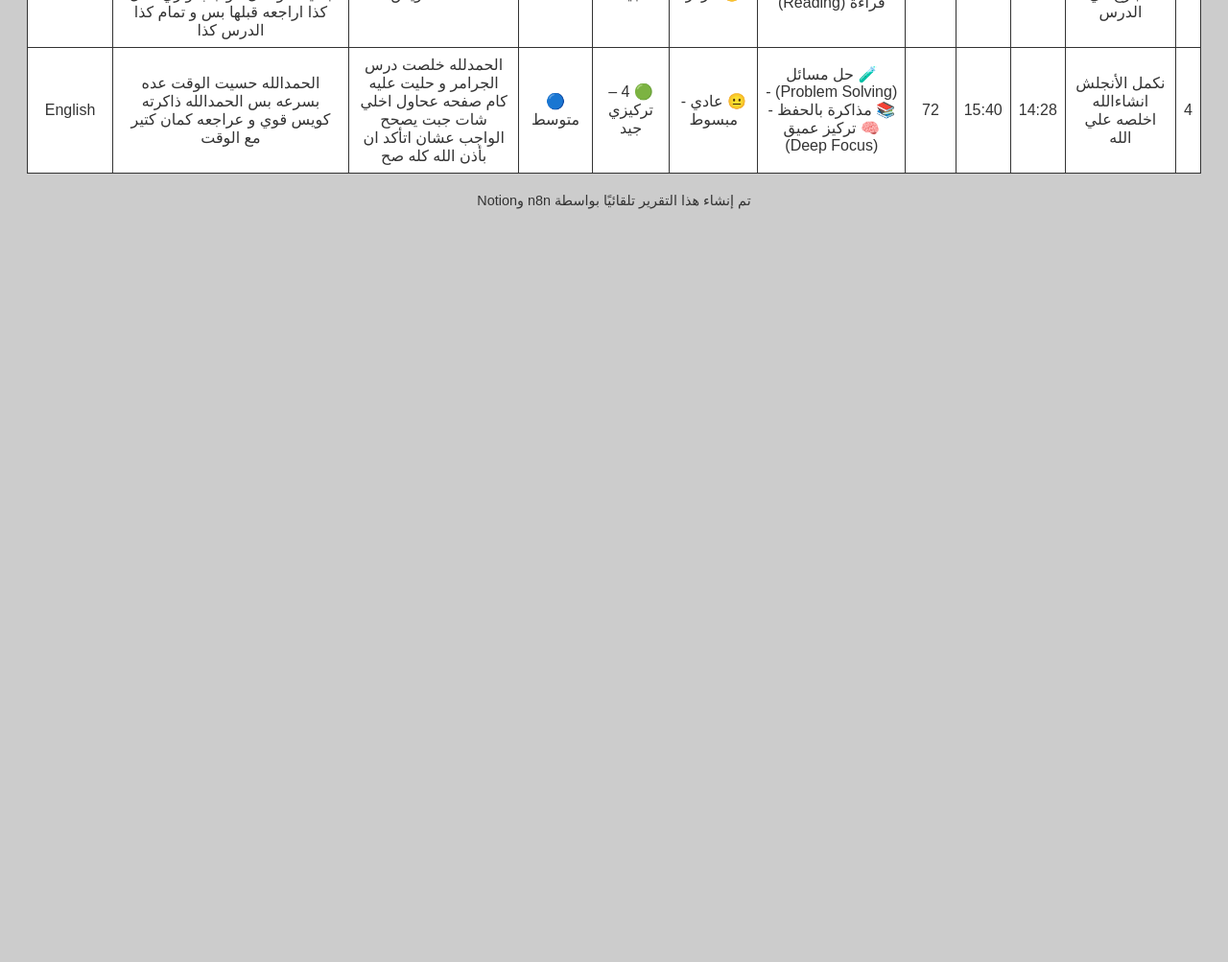
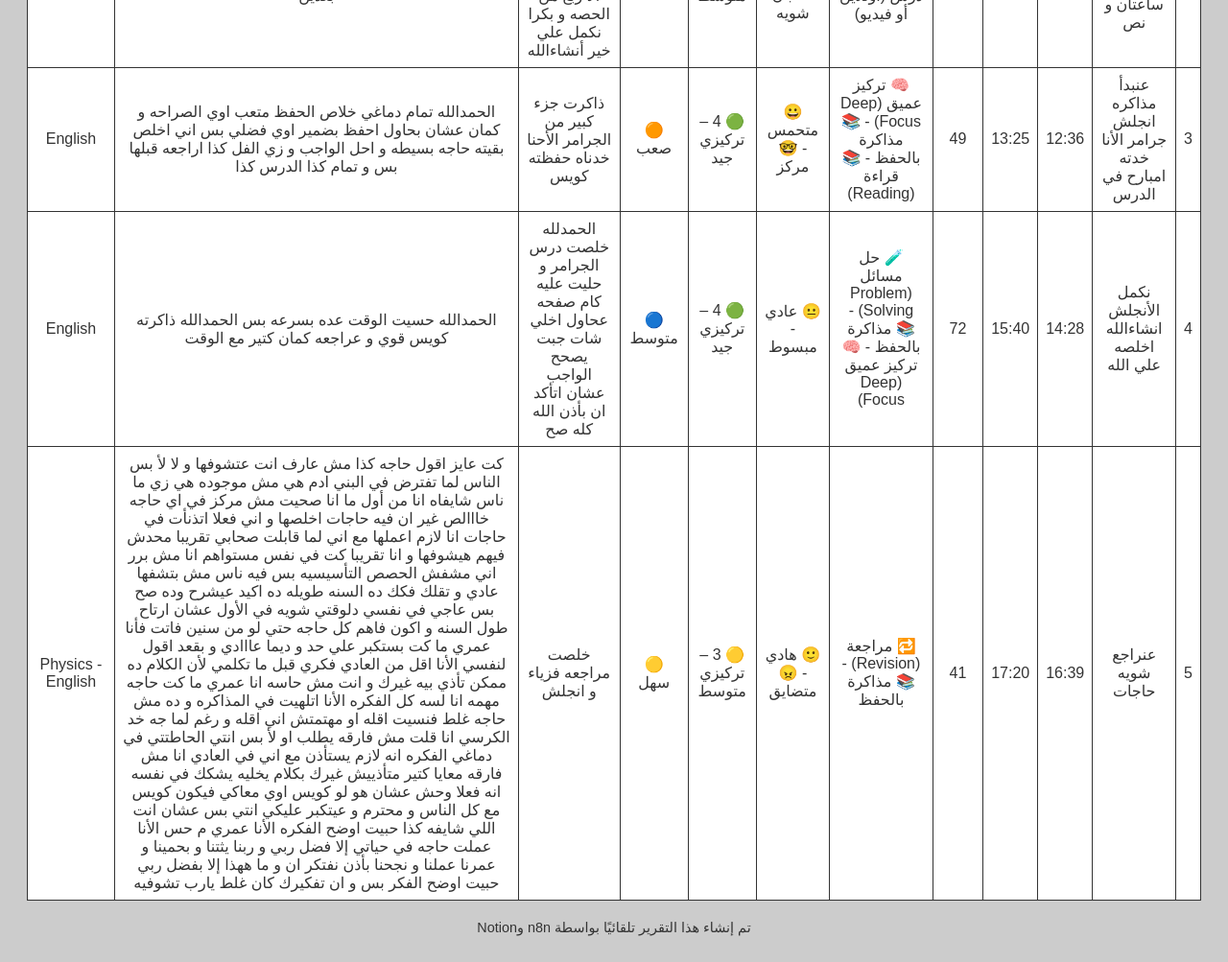
Before and after one commit to hamada311d/Sessions, a plain HTML site: page index.html in a window 1280 px wide. Shown: the part 500-1503 px from the top of the page at 96% size. Before the commit the page ends 800 px from the top, so only its background shows below. Drawn offline with Linux system fonts and the light colour scheme.

Commit message:
Sessions - index.html

```diff
--- a/index.html
+++ b/index.html
@@ -94,6 +94,21 @@
       <td>الحمدالله حسيت الوقت عده بسرعه بس الحمدالله ذاكرته كويس  قوي و عراجعه كمان كتير مع الوقت </td>
       <td>English</td>
     </tr>
+
+    <tr>
+      <td>5</td>
+      <td>عنراجع شويه حاجات </td>
+      <td>16:39</td>
+      <td>17:20</td>
+      <td>41</td>
+      <td>🔁 مراجعة (Revision) - 📚	مذاكرة بالحفظ</td>
+      <td>🙂 هادي - 😠 متضايق</td>
+      <td>🟡 3 – تركيزي متوسط</td>
+      <td>🟡  سهل</td>
+      <td>خلصت مراجعه  فزياء و انجلش</td>
+      <td>كت عايز اقول حاجه كذا مش عارف انت عتشوفها و لا لأ بس الناس لما تفترض في البني ادم هي مش موجوده هي زي ما ناس شايفاه انا من أول ما انا صحيت مش مركز في اي حاجه خااالص غير ان فيه حاجات اخلصها و اني فعلا اتذنأت في حاجات انا لازم اعملها مع اني لما قابلت صحابي تقريبا محدش فيهم هيشوفها و انا تقريبا كت في نفس مستواهم انا مش برر اني مشفش الحصص التأسيسيه بس فيه ناس مش بتشفها عادي و تقلك فكك ده السنه طويله ده اكيد عيشرح وده صح بس عاجي في نفسي دلوقتي شويه في الأول عشان ارتاح طول السنه و اكون فاهم كل حاجه حتي لو من سنين فاتت فأنا عمري ما كت بستكبر علي حد و ديما عااادي و بقعد اقول لنفسي الأنا اقل من العادي فكري قبل ما تكلمي لأن الكلام ده ممكن تأذي بيه غيرك و انت مش حاسه انا عمري ما كت حاجه مهمه انا لسه كل الفكره الأنا اتلهيت في المذاكره و ده مش حاجه غلط فنسيت اقله او مهتمتش اني اقله   و رغم لما جه خد الكرسي انا قلت مش فارقه يطلب او لأ بس انتي الحاطتتي في دماغي الفكره انه لازم يستأذن مع اني في العادي انا مش فارقه معايا كتير   متأذييش غيرك بكلام يخليه يشكك في نفسه انه فعلا وحش عشان  هو لو كويس اوي معاكي فيكون كويس مع كل الناس و محترم و عيتكبر عليكي انتي بس عشان انت اللي شايفه كذا حبيت اوضح الفكره الأنا عمري م حس الأنا عملت حاجه في حياتي إلا فضل ربي و ربنا يثتنا و بحمينا و عمرنا عملنا و نجحنا بأذن نفتكر ان و ما ههذا إلا  بفضل ربي  حبيت اوضح الفكر بس   و ان تفكيرك كان غلط يارب تشوفيه </td>
+      <td>Physics - English</td>
+    </tr>
     </tbody>
   </table>
   <footer>تم إنشاء هذا التقرير تلقائيًا بواسطة n8n وNotion</footer>
```
